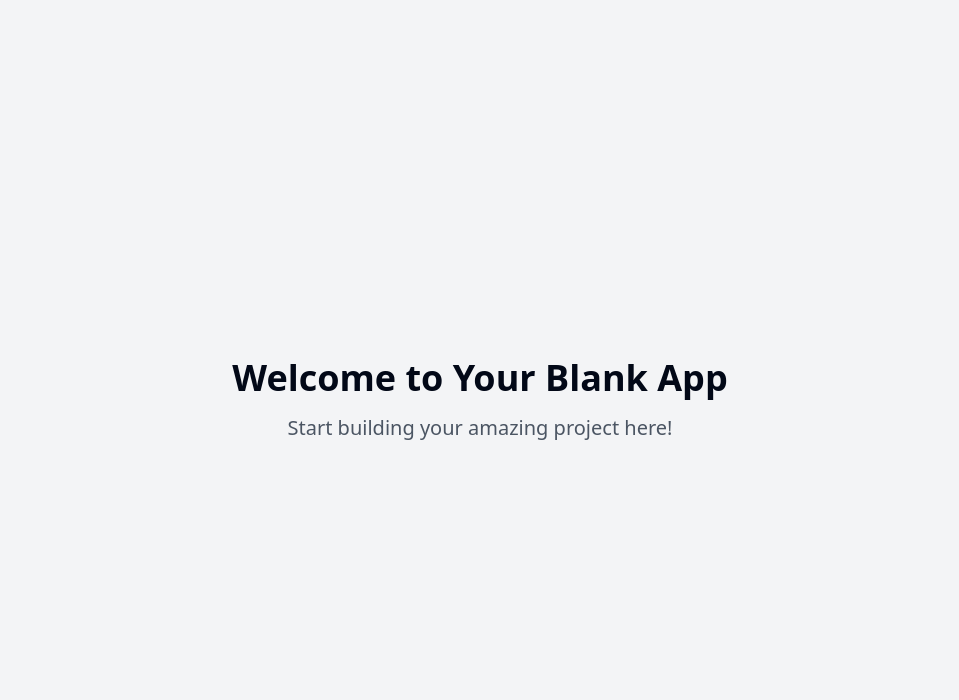
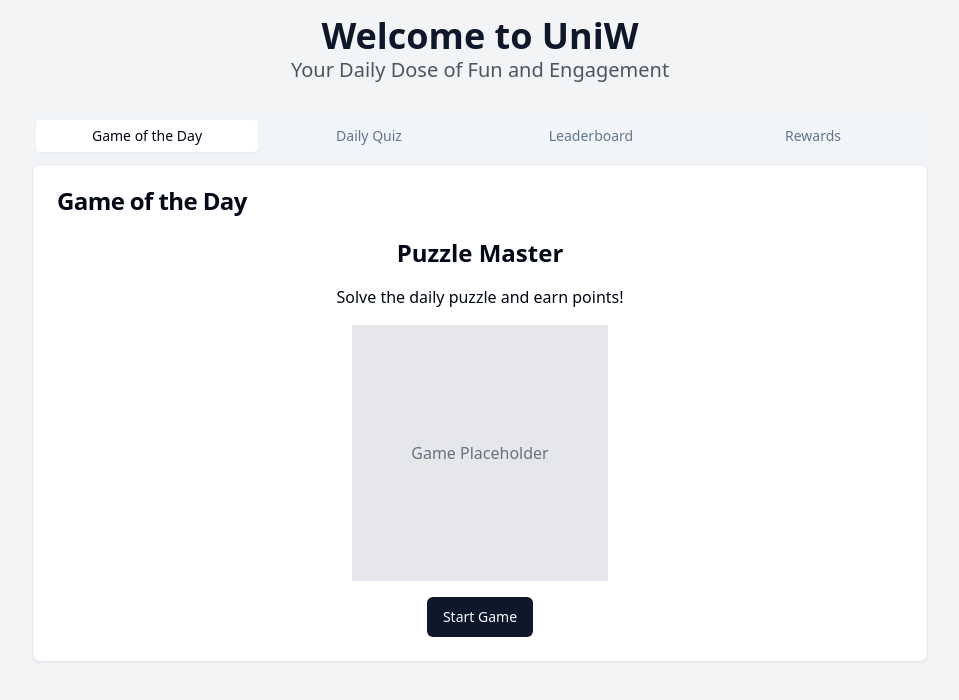
Before and after one commit to ComicFix-com/UniW, a React (Vite) app: page / in a window 1280 px wide. Shown: the top 700 px of the page, without its empty margins (160-1119 px from the left). Built offline with nearby package versions, Linux system fonts and the light colour scheme.

Commit message:
Add UniW interactive entertainment hub
Implement features for UniW, including daily mini-games, quizzes, social interactions, and gamification elements. Develop user interface, game mechanics, quiz engine, and social features to enhance user engagement and experience.
[skip gpt_engineer]

```diff
--- /dev/null
+++ b/src/components/DailyQuiz.jsx
@@ -0,0 +1,39 @@
+import React, { useState } from 'react';
+import { Button } from "@/components/ui/button";
+import { RadioGroup, RadioGroupItem } from "@/components/ui/radio-group";
+import { Label } from "@/components/ui/label";
+
+export const DailyQuiz = () => {
+  const [selectedAnswer, setSelectedAnswer] = useState(null);
+
+  const handleSubmit = () => {
+    // Handle quiz submission
+    console.log("Submitted answer:", selectedAnswer);
+  };
+
+  return (
+    <div>
+      <h2 className="text-2xl font-semibold mb-4">Today's Quiz Question</h2>
+      <p className="mb-4">What is the capital of France?</p>
+      <RadioGroup value={selectedAnswer} onValueChange={setSelectedAnswer} className="mb-4">
+        <div className="flex items-center space-x-2">
+          <RadioGroupItem value="paris" id="paris" />
+          <Label htmlFor="paris">Paris</Label>
+        </div>
+        <div className="flex items-center space-x-2">
+          <RadioGroupItem value="london" id="london" />
+          <Label htmlFor="london">London</Label>
+        </div>
+        <div className="flex items-center space-x-2">
+          <RadioGroupItem value="berlin" id="berlin" />
+          <Label htmlFor="berlin">Berlin</Label>
+        </div>
+        <div className="flex items-center space-x-2">
+          <RadioGroupItem value="madrid" id="madrid" />
+          <Label htmlFor="madrid">Madrid</Label>
+        </div>
+      </RadioGroup>
+      <Button onClick={handleSubmit} disabled={!selectedAnswer}>Submit Answer</Button>
+    </div>
+  );
+};
--- /dev/null
+++ b/src/components/GameOfTheDay.jsx
@@ -0,0 +1,15 @@
+import React from 'react';
+import { Button } from "@/components/ui/button";
+
+export const GameOfTheDay = () => {
+  return (
+    <div className="text-center">
+      <h2 className="text-2xl font-semibold mb-4">Puzzle Master</h2>
+      <p className="mb-4">Solve the daily puzzle and earn points!</p>
+      <div className="bg-gray-200 w-64 h-64 mx-auto mb-4 flex items-center justify-center">
+        <span className="text-gray-500">Game Placeholder</span>
+      </div>
+      <Button>Start Game</Button>
+    </div>
+  );
+};
--- /dev/null
+++ b/src/components/Leaderboard.jsx
@@ -0,0 +1,33 @@
+import React from 'react';
+import { Table, TableBody, TableCell, TableHead, TableHeader, TableRow } from "@/components/ui/table";
+
+export const Leaderboard = () => {
+  const leaderboardData = [
+    { rank: 1, name: "Alice", points: 1000 },
+    { rank: 2, name: "Bob", points: 950 },
+    { rank: 3, name: "Charlie", points: 900 },
+    { rank: 4, name: "David", points: 850 },
+    { rank: 5, name: "Eve", points: 800 },
+  ];
+
+  return (
+    <Table>
+      <TableHeader>
+        <TableRow>
+          <TableHead className="w-[100px]">Rank</TableHead>
+          <TableHead>Name</TableHead>
+          <TableHead className="text-right">Points</TableHead>
+        </TableRow>
+      </TableHeader>
+      <TableBody>
+        {leaderboardData.map((player) => (
+          <TableRow key={player.rank}>
+            <TableCell className="font-medium">{player.rank}</TableCell>
+            <TableCell>{player.name}</TableCell>
+            <TableCell className="text-right">{player.points}</TableCell>
+          </TableRow>
+        ))}
+      </TableBody>
+    </Table>
+  );
+};
--- /dev/null
+++ b/src/components/Rewards.jsx
@@ -0,0 +1,27 @@
+import React from 'react';
+import { Badge } from "@/components/ui/badge";
+import { Progress } from "@/components/ui/progress";
+
+export const Rewards = () => {
+  const userPoints = 750;
+  const nextRewardThreshold = 1000;
+
+  return (
+    <div>
+      <h2 className="text-2xl font-semibold mb-4">Your Rewards</h2>
+      <div className="mb-4">
+        <p className="mb-2">Total Points: {userPoints}</p>
+        <Progress value={(userPoints / nextRewardThreshold) * 100} className="w-full" />
+        <p className="text-sm text-gray-500 mt-1">{nextRewardThreshold - userPoints} points until next reward</p>
+      </div>
+      <div>
+        <h3 className="text-xl font-semibold mb-2">Badges Earned</h3>
+        <div className="flex flex-wrap gap-2">
+          <Badge variant="secondary">Quick Thinker</Badge>
+          <Badge variant="secondary">Puzzle Master</Badge>
+          <Badge variant="secondary">Quiz Whiz</Badge>
+        </div>
+      </div>
+    </div>
+  );
+};
--- a/src/pages/Index.jsx
+++ b/src/pages/Index.jsx
@@ -1,12 +1,68 @@
-// Update this page (the content is just a fallback if you fail to update the page)
+import React from 'react';
+import { Button } from "@/components/ui/button";
+import { Card, CardContent, CardHeader, CardTitle } from "@/components/ui/card";
+import { Tabs, TabsContent, TabsList, TabsTrigger } from "@/components/ui/tabs";
+import { GameOfTheDay } from '@/components/GameOfTheDay';
+import { DailyQuiz } from '@/components/DailyQuiz';
+import { Leaderboard } from '@/components/Leaderboard';
+import { Rewards } from '@/components/Rewards';
 
 const Index = () => {
   return (
-    <div className="min-h-screen flex items-center justify-center bg-gray-100">
-      <div className="text-center">
-        <h1 className="text-4xl font-bold mb-4">Welcome to Your Blank App</h1>
-        <p className="text-xl text-gray-600">Start building your amazing project here!</p>
-      </div>
+    <div className="min-h-screen bg-gray-100 p-4">
+      <header className="mb-8">
+        <h1 className="text-4xl font-bold text-center text-primary">Welcome to UniW</h1>
+        <p className="text-xl text-center text-gray-600">Your Daily Dose of Fun and Engagement</p>
+      </header>
+
+      <Tabs defaultValue="game" className="max-w-4xl mx-auto">
+        <TabsList className="grid w-full grid-cols-4">
+          <TabsTrigger value="game">Game of the Day</TabsTrigger>
+          <TabsTrigger value="quiz">Daily Quiz</TabsTrigger>
+          <TabsTrigger value="leaderboard">Leaderboard</TabsTrigger>
+          <TabsTrigger value="rewards">Rewards</TabsTrigger>
+        </TabsList>
+        <TabsContent value="game">
+          <Card>
+            <CardHeader>
+              <CardTitle>Game of the Day</CardTitle>
+            </CardHeader>
+            <CardContent>
+              <GameOfTheDay />
+            </CardContent>
+          </Card>
+        </TabsContent>
+        <TabsContent value="quiz">
+          <Card>
+            <CardHeader>
+              <CardTitle>Daily Quiz</CardTitle>
+            </CardHeader>
+            <CardContent>
+              <DailyQuiz />
+            </CardContent>
+          </Card>
+        </TabsContent>
+        <TabsContent value="leaderboard">
+          <Card>
+            <CardHeader>
+              <CardTitle>Leaderboard</CardTitle>
+            </CardHeader>
+            <CardContent>
+              <Leaderboard />
+            </CardContent>
+          </Card>
+        </TabsContent>
+        <TabsContent value="rewards">
+          <Card>
+            <CardHeader>
+              <CardTitle>Your Rewards</CardTitle>
+            </CardHeader>
+            <CardContent>
+              <Rewards />
+            </CardContent>
+          </Card>
+        </TabsContent>
+      </Tabs>
     </div>
   );
 };
```
